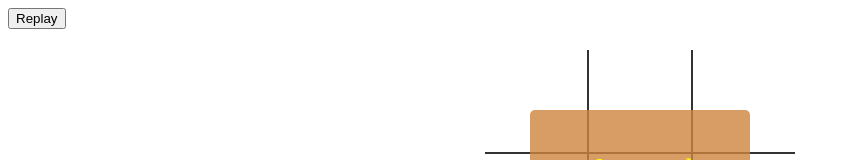
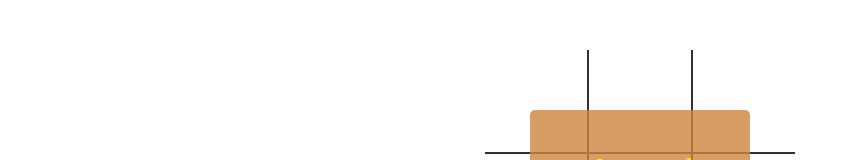
Before and after one commit to AnkanSen/Tic-Tac-Toe, a plain HTML site: page index.html in a window 1280 px wide. Shown: the top 160 px of the page, without its empty margins (0-850 px from the left). Drawn offline with Linux system fonts and the light colour scheme.

Commit message:
Update index.html

```diff
--- a/index.html
+++ b/index.html
@@ -36,7 +36,7 @@
       <button onClick="selectSym('X')"><img src="21s.png"/></button>
       <button onClick="selectSym('O')"><img src="cnc.png"/></button>
     </div>
-	<button onClick="startGame()">Replay</button>
+<!-- 	<button onClick="startGame()">Replay</button> -->
 
   <script src="script.js"></script>
 </body>
```
